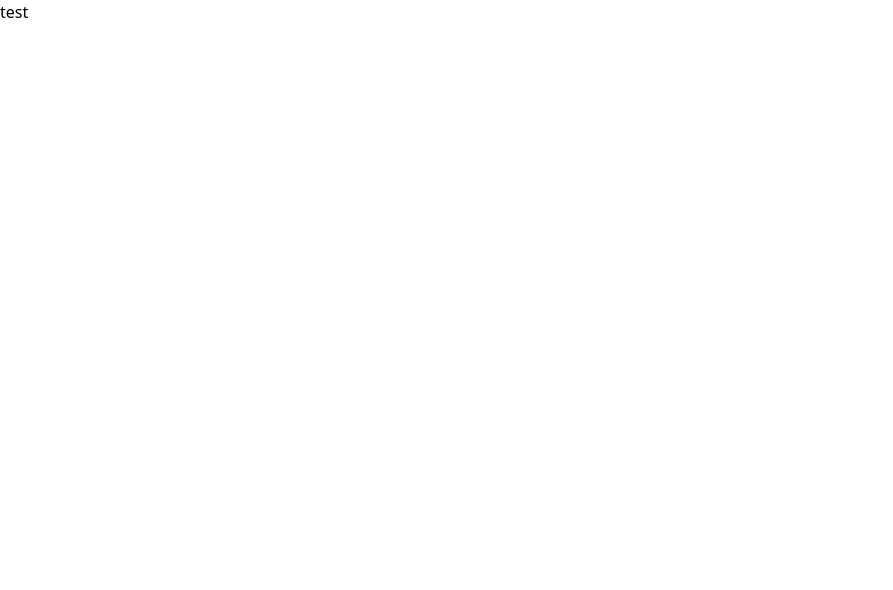
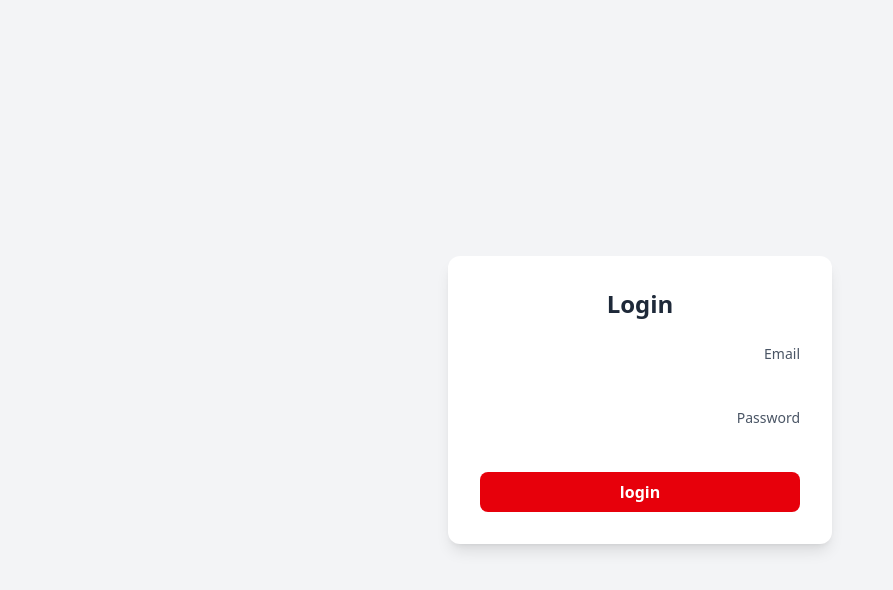
Before and after one commit to Hichamelhmaydi/JobFinder, an Angular app: page /login in a window 1280 px wide. Shown: the top 590 px of the page, without its empty margins (0-893 px from the left). Built offline with nearby package versions, Linux system fonts and the light colour scheme.

Commit message:
Implement login form with validation and styling

```diff
--- a/src/app/features/auth/login/login.component.html
+++ b/src/app/features/auth/login/login.component.html
@@ -1,3 +1,62 @@
-<div>
-    <p>test</p>
+
+
+<div class="min-h-screen bg-gray-100 flex items-center justify-center p-4">
+
+
+    <div class="w-96 max-w-5xl bg-white rounded-xl shadow-lg overflow-hidden ">
+
+
+
+        <div class="p-8" dir="rtl">
+            <h2 class="text-2xl font-bold text-gray-800 text-center mb-6">
+                Login
+            </h2>
+
+            <form  [formGroup]="loginForm"class="space-y-4">
+                <div>
+                    <label class="block text-sm font-medium text-gray-600 mb-1 text-right">
+                        Email
+                    </label>
+
+                    <input
+                        type="email"
+                        formControlName="email"
+                        class="w-full text-left rounded-lg border-gray-300 focus:border-blue-500 focus:ring-blue-500">
+                        <ng-container *ngIf="loginForm.get('email')?.invalid && loginForm.get('email')?.touched">
+                            <div class="text-red-500 text-sm mt-1">
+                                Email is required and must be valid.
+                            </div>
+                        </ng-container>
+                </div>
+
+
+
+                <div>
+                    <label class="block text-sm font-medium text-gray-600 mb-1 text-right">
+                        Password
+                    </label>
+
+                    <input
+                        type="password"
+                        formControlName="password"
+                        class="w-full text-left rounded-lg border-gray-300 focus:border-blue-500 focus:ring-blue-500">
+                        <ng-container *ngIf="loginForm.get('password')?.invalid && loginForm.get('password')?.touched">
+                            <div class="text-red-500 text-sm mt-1">
+                                Password is required.
+                            </div>
+                        </ng-container>
+                </div>
+
+                <button
+                    type="submit"
+                    (click)="onSubmit()"
+                    [disabled]="loginForm.invalid"
+                    [ngClass]="{'bg-red-600 hover:bg-red-700 cursor-not-allowed': loginForm.invalid}"
+                    class="w-full bg-blue-600 hover:bg-blue-700 text-white font-semibold py-2 rounded-lg transition">
+                    login
+                </button>
+
+            </form>
+        </div>
+    </div>
 </div>
--- a/src/app/features/auth/login/login.component.ts
+++ b/src/app/features/auth/login/login.component.ts
@@ -1,4 +1,6 @@
+import { CommonModule } from "@angular/common";
 import { Component,inject } from "@angular/core";
+import { FormGroup, FormControl, Validators, ReactiveFormsModule } from "@angular/forms";
 import { ActivatedRoute } from "@angular/router";
 
 
@@ -9,8 +11,17 @@ import { ActivatedRoute } from "@angular/router";
     standalone: true,
     selector: 'app-login',
     templateUrl: './login.component.html',
+    imports: [ReactiveFormsModule, CommonModule]
 
 })
-export class LoginComponent {
+export class LoginComponent  {
     route = inject(ActivatedRoute);
+    loginForm  = new FormGroup({
+        email: new FormControl('', [Validators.required, Validators.email,Validators.minLength(6)]),
+        password: new FormControl('', Validators.required),
+    });
+
+    onSubmit() {
+        return true;
+    }
 }
--- a/src/app/features/auth/register/register.component.html
+++ b/src/app/features/auth/register/register.component.html
@@ -1,7 +1,4 @@
 
-<main>
-    <img src="https://chatgpt.com/backend-api/estuary/content?id=file_00000000d414720aa29decc36b1b749f&ts=491865&p=fs&cid=1&sig=8c1fcaa0832346fe02e060a93ca9e7077a0702f61b60b34cec50354b989229fb&v=0" alt="">
-</main>
 
 <div class="min-h-screen bg-gray-100 flex items-center justify-center p-4">
 
```
